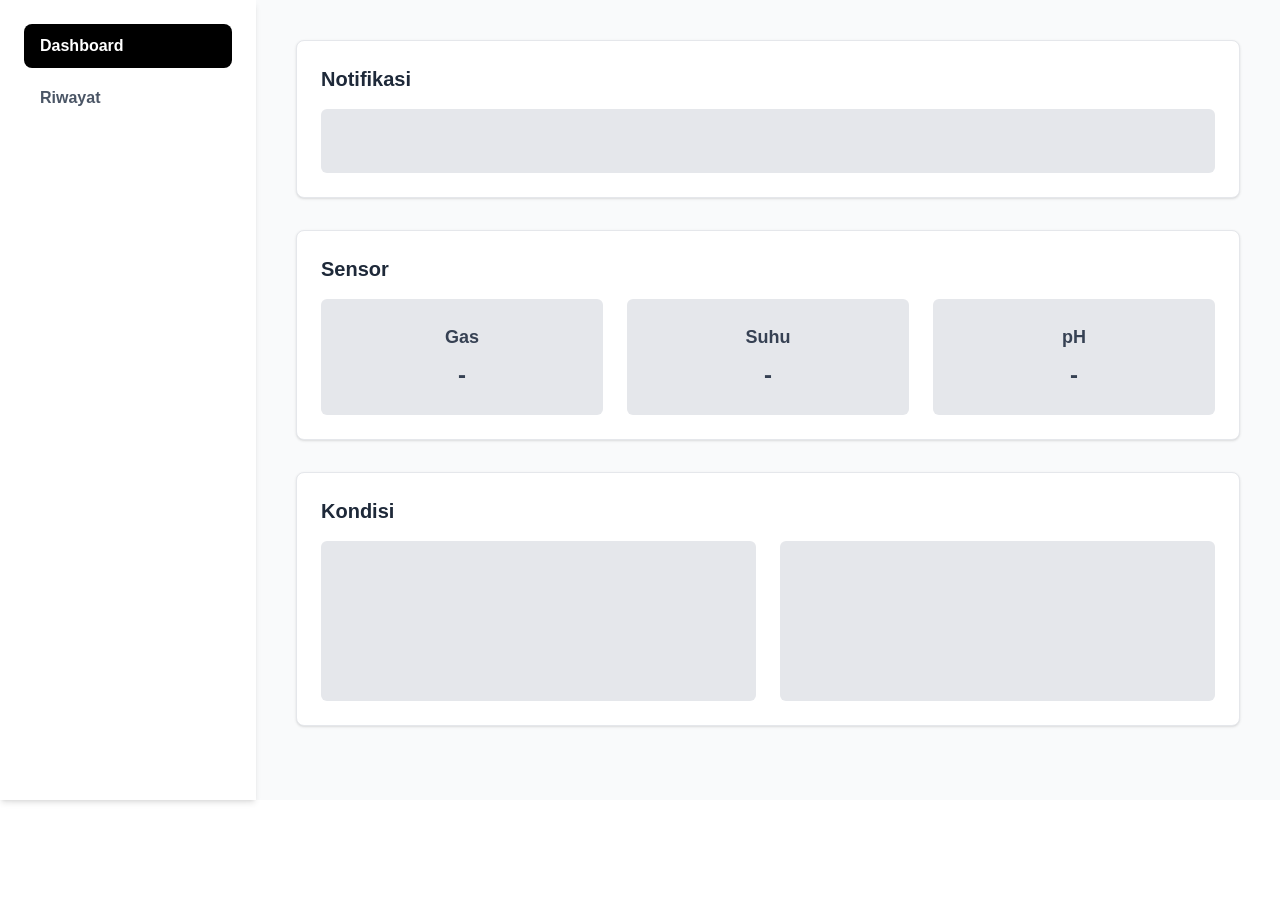
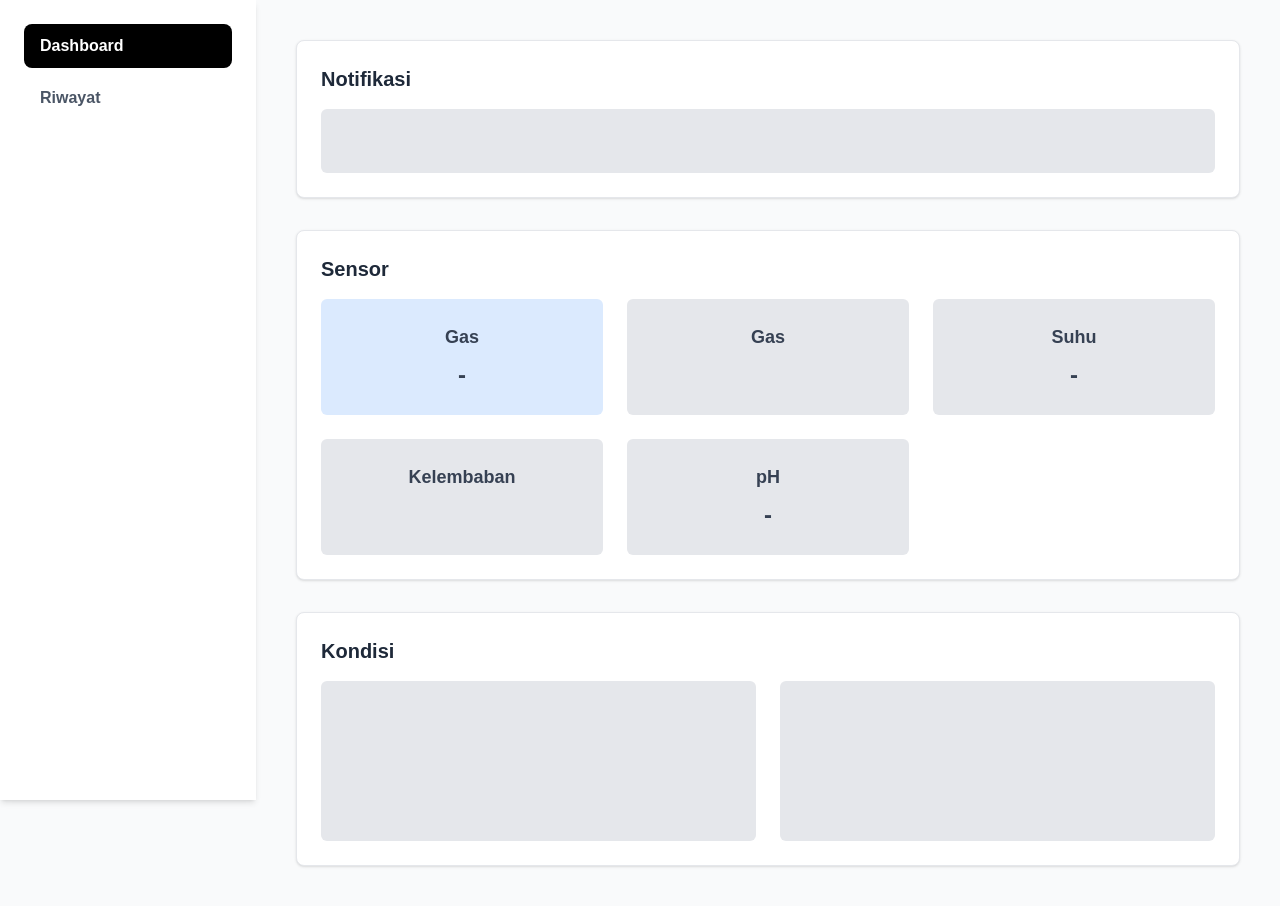
Before and after one commit to Capstone-E03/webapp, a Next.js app: page / in a window 1280 px wide. Before the commit the page ends 800 px from the top, so only its background shows below. Built offline with nearby package versions, Linux system fonts and the light colour scheme; no server answers.

Commit message:
add sensor

```diff
--- a/src/components/LiveData.js
+++ b/src/components/LiveData.js
@@ -16,25 +16,34 @@ export default function LiveData() {
     socket.on("sensorData", (msg) => {
         console.log("📩 Received:", msg);
         setData({
-            gas: msg.message.gas ?? "-",
-            suhu: msg.message.suhu ?? "-",
-            ph: msg.message.ph ?? "-",
+            gas: "-",
+            suhu: msg.message.temp ?? "-",
+            ph: "-",
+            humidity: msg.message.humidity ?? "-",
+            gas2: "-"
         });
     });
-
 
     return () => socket.disconnect();
   }, []);
 
   return (
     <div className="grid grid-cols-1 md:grid-cols-3 gap-6">
-      <div className="p-6 bg-gray-200 rounded-md text-center">
+      <div className="p-6 bg-blue-100 rounded-md text-center">
         <h3 className="text-lg font-bold text-gray-700 mb-2">Gas</h3>
         <p className="text-2xl font-semibold text-gray-700">{data.gas}</p>
       </div>
       <div className="p-6 bg-gray-200 rounded-md text-center">
+        <h3 className="text-lg font-bold text-gray-700 mb-2">Gas</h3>
+        <p className="text-2xl font-semibold text-gray-700">{data.gas2}</p>
+      </div>
+      <div className="p-6 bg-gray-200 rounded-md text-center">
         <h3 className="text-lg font-bold text-gray-700 mb-2">Suhu</h3>
         <p className="text-2xl font-semibold text-gray-700">{data.suhu}</p>
+      </div>
+      <div className="p-6 bg-gray-200 rounded-md text-center">
+        <h3 className="text-lg font-bold text-gray-700 mb-2">Kelembaban</h3>
+        <p className="text-2xl font-semibold text-gray-700">{data.humidity}</p>
       </div>
       <div className="p-6 bg-gray-200 rounded-md text-center">
         <h3 className="text-lg font-bold text-gray-700 mb-2">pH</h3>
```
